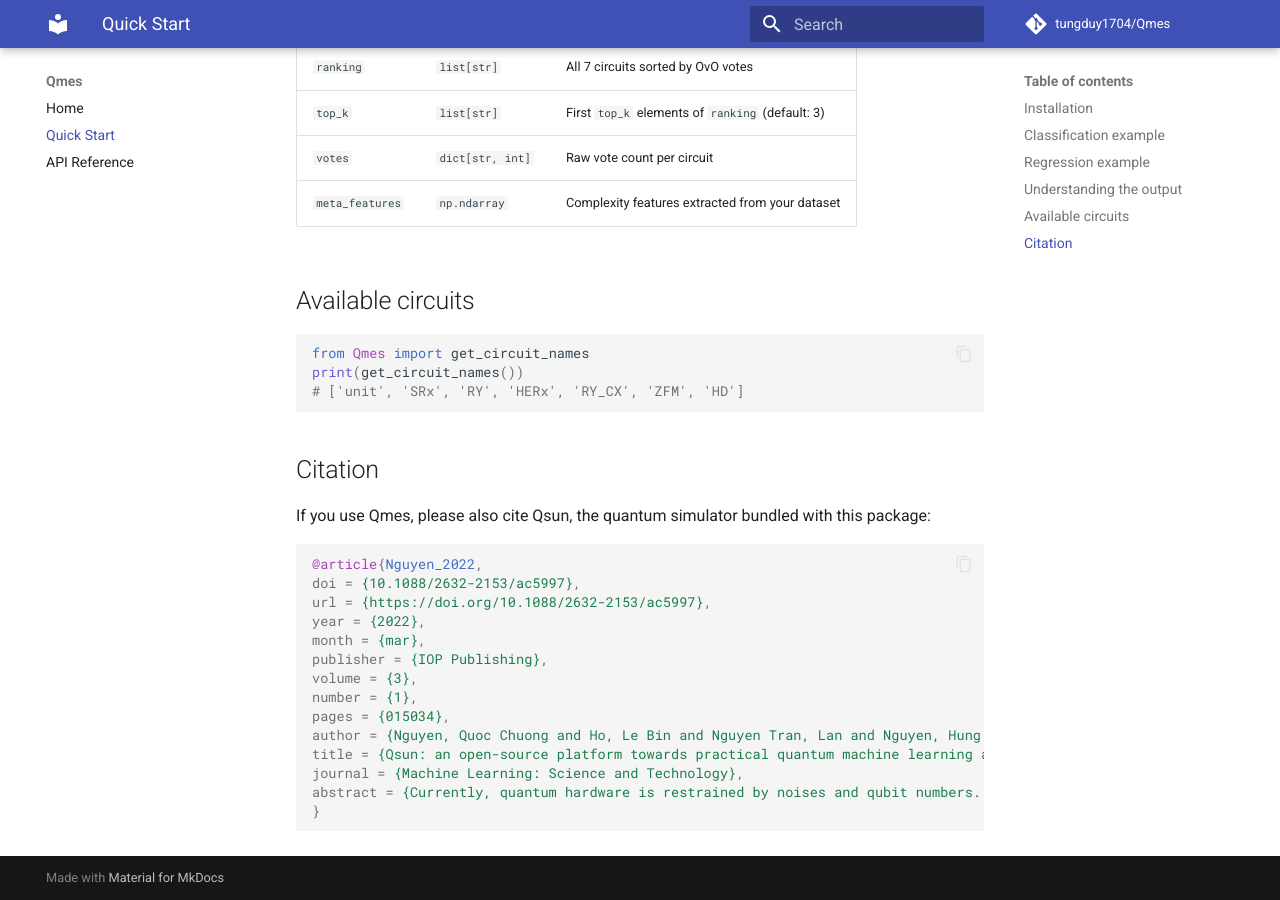
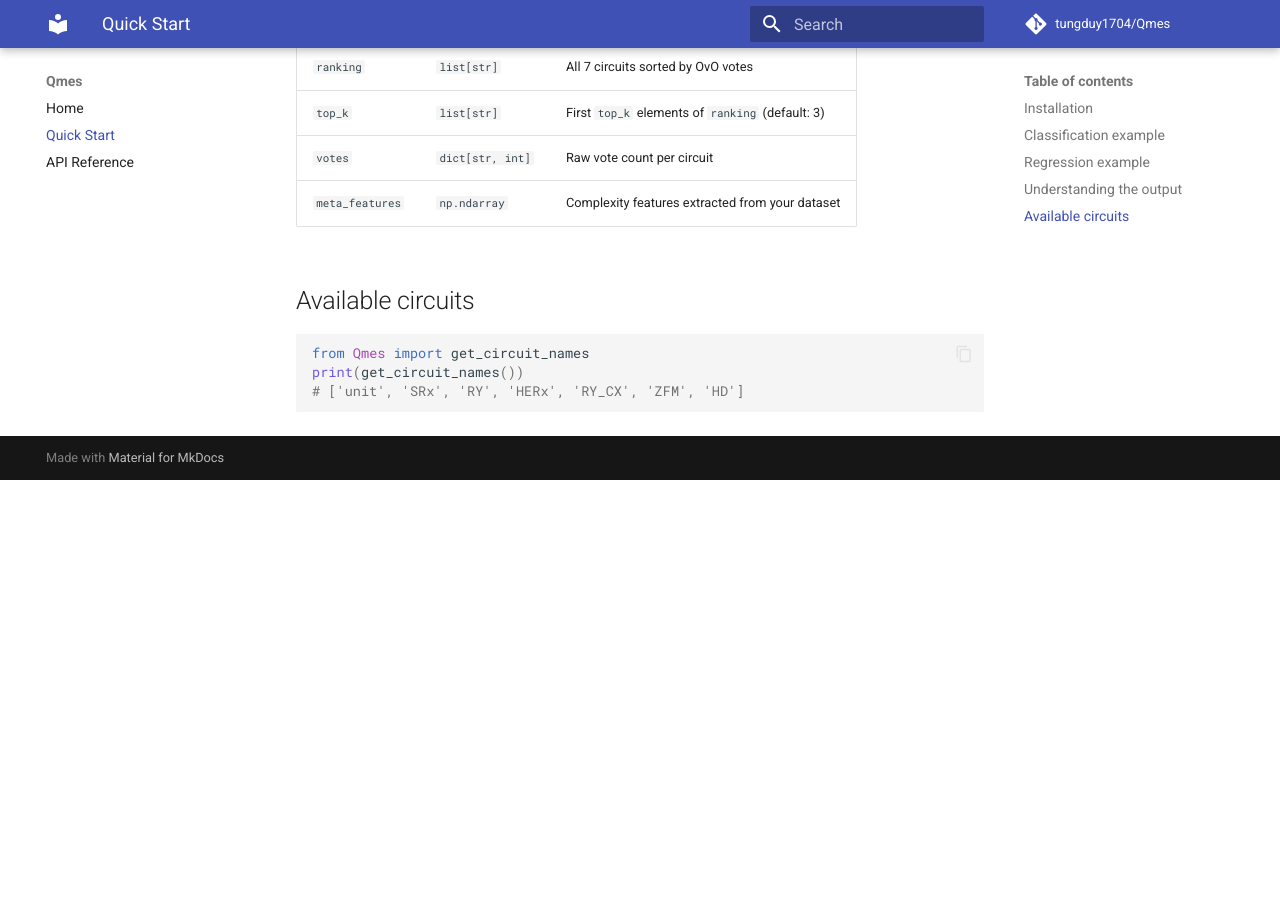
Before and after one commit to tungduy1704/Qmes, an MkDocs documentation site: the page built from docs/quickstart.md, in a window 1280 px wide and 900 px high, scrolled down 1158 px. Built offline with MkDocs 1.6.1 and Material for MkDocs 9.7.7, drawn with Linux system fonts in a browser that asks for light colours; comment, search, counter and statistics services are not loaded; after the commit the page ends 1638 px from its top, so only the background shows below that.

Commit message:
Move Qsun citation to main page

````diff
--- a/docs/quickstart.md
+++ b/docs/quickstart.md
@@ -62,24 +62,3 @@ from Qmes import get_circuit_names
 print(get_circuit_names())
 # ['unit', 'SRx', 'RY', 'HERx', 'RY_CX', 'ZFM', 'HD']
 ```
-
-## Citation
-
-If you use Qmes, please also cite Qsun, the quantum simulator bundled with this package:
-
-```bibtex
-@article{Nguyen_2022,
-doi = {10.1088/2632-2153/ac5997},
-url = {https://doi.org/10.1088/2632-2153/ac5997},
-year = {2022},
-month = {mar},
-publisher = {IOP Publishing},
-volume = {3},
-number = {1},
-pages = {015034},
-author = {Nguyen, Quoc Chuong and Ho, Le Bin and Nguyen Tran, Lan and Nguyen, Hung Q},
-title = {Qsun: an open-source platform towards practical quantum machine learning applications},
-journal = {Machine Learning: Science and Technology},
-abstract = {Currently, quantum hardware is restrained by noises and qubit numbers. Thus, a quantum virtual machine (QVM) that simulates operations of a quantum computer on classical computers is a vital tool for developing and testing quantum algorithms before deploying them on real quantum computers. Various variational quantum algorithms (VQAs) have been proposed and tested on QVMs to surpass the limitations of quantum hardware. Our goal is to exploit further the VQAs towards practical applications of quantum machine learning (QML) using state-of-the-art quantum computers. In this paper, we first introduce a QVM named Qsun, whose operation is underlined by quantum state wavefunctions. The platform provides native tools supporting VQAs. Especially using the parameter-shift rule, we implement quantum differentiable programming essential for gradient-based optimization. We then report two tests representative of QML: quantum linear regression and quantum neural network.}
-}
-```
````
